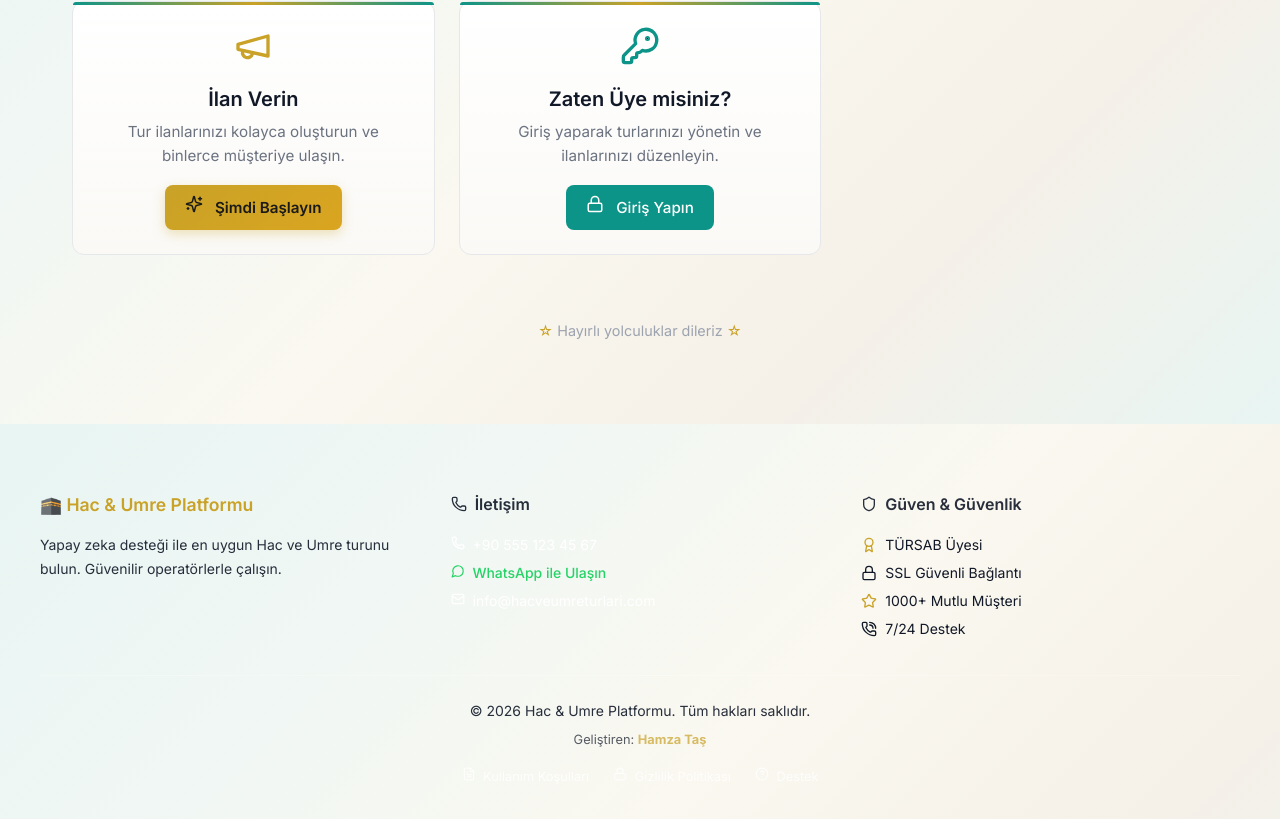
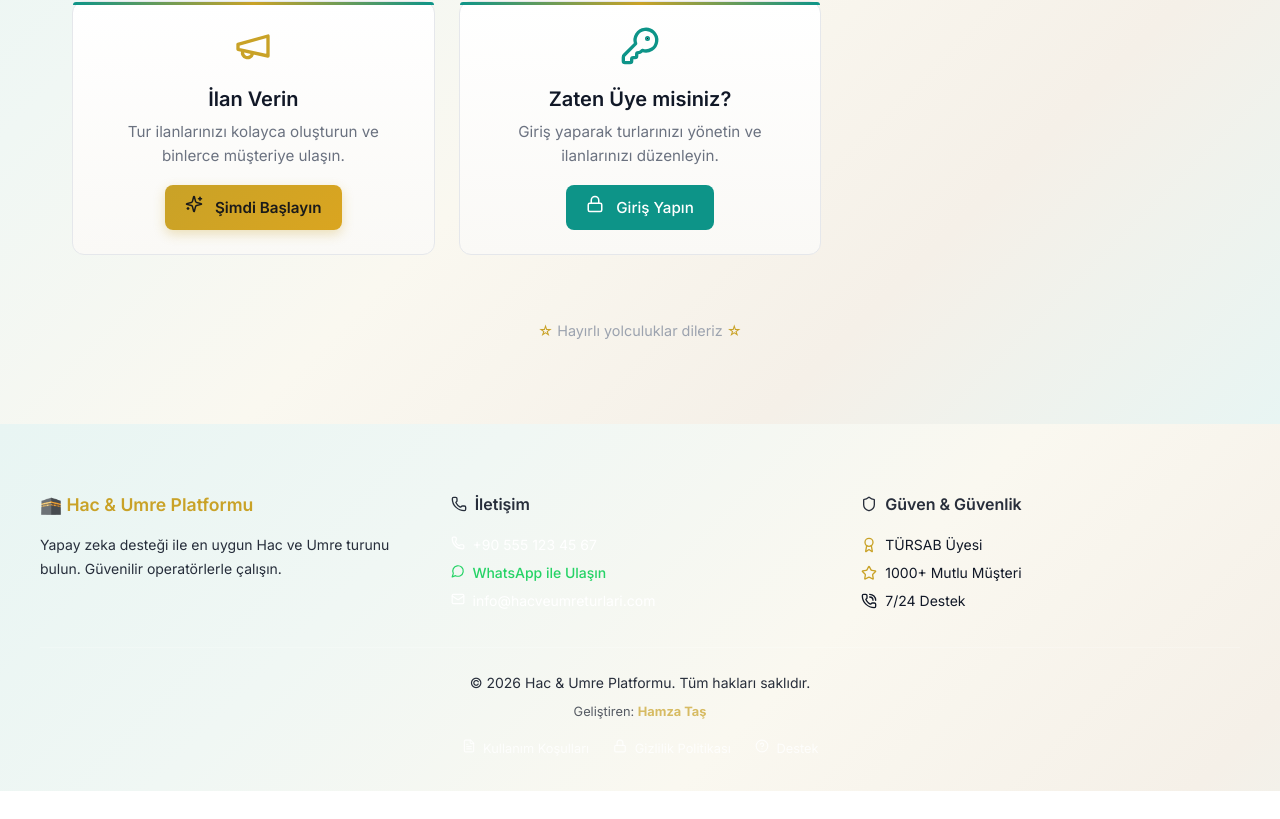
Before and after one commit to htas0443-max/hac-umre-platform, a React (Vite) app in the folder frontend/: page / in a window 1280 px wide. Shown: the part 1176-1995 px from the top of the page. After the commit the page ends 1967 px from the top, so only its background shows below. Built offline with nearby package versions, Linux system fonts and the light colour scheme; no server answers; the HTML template or start-up script is replaced by a standard one.

Commit message:
remove: SSL Guvenli Baglanti from Footer

```diff
--- a/frontend/src/components/Footer.tsx
+++ b/frontend/src/components/Footer.tsx
@@ -76,9 +76,6 @@ const Footer = memo(function Footer() {
                 <Award size={16} color="var(--accent-gold)" /> TÜRSAB Üyesi
               </p>
               <p style={{ display: 'flex', alignItems: 'center', gap: '0.5rem' }}>
-                <Lock size={16} /> SSL Güvenli Bağlantı
-              </p>
-              <p style={{ display: 'flex', alignItems: 'center', gap: '0.5rem' }}>
                 <Star size={16} color="var(--accent-gold)" /> 1000+ Mutlu Müşteri
               </p>
               <p style={{ display: 'flex', alignItems: 'center', gap: '0.5rem' }}>
```
